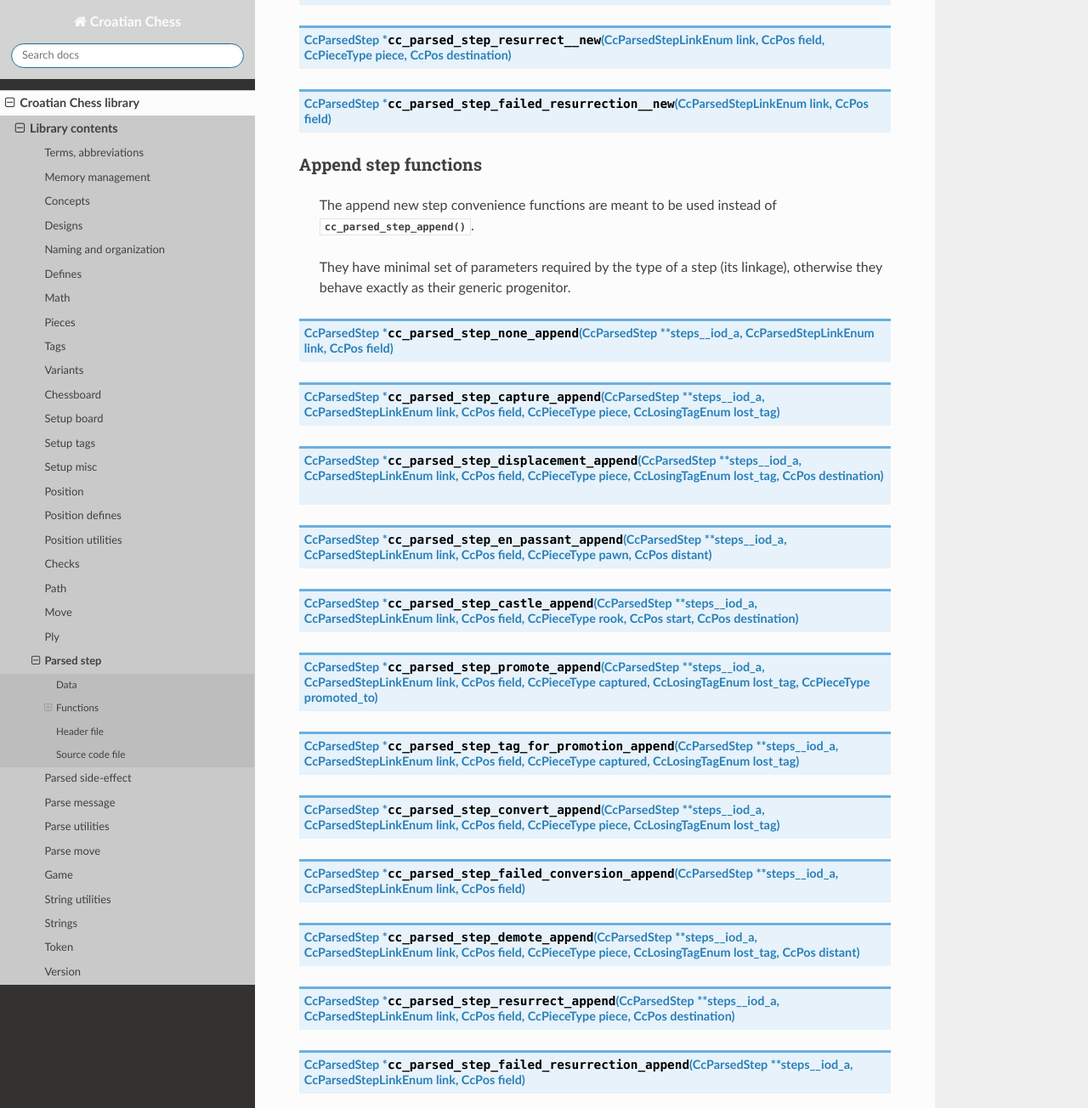
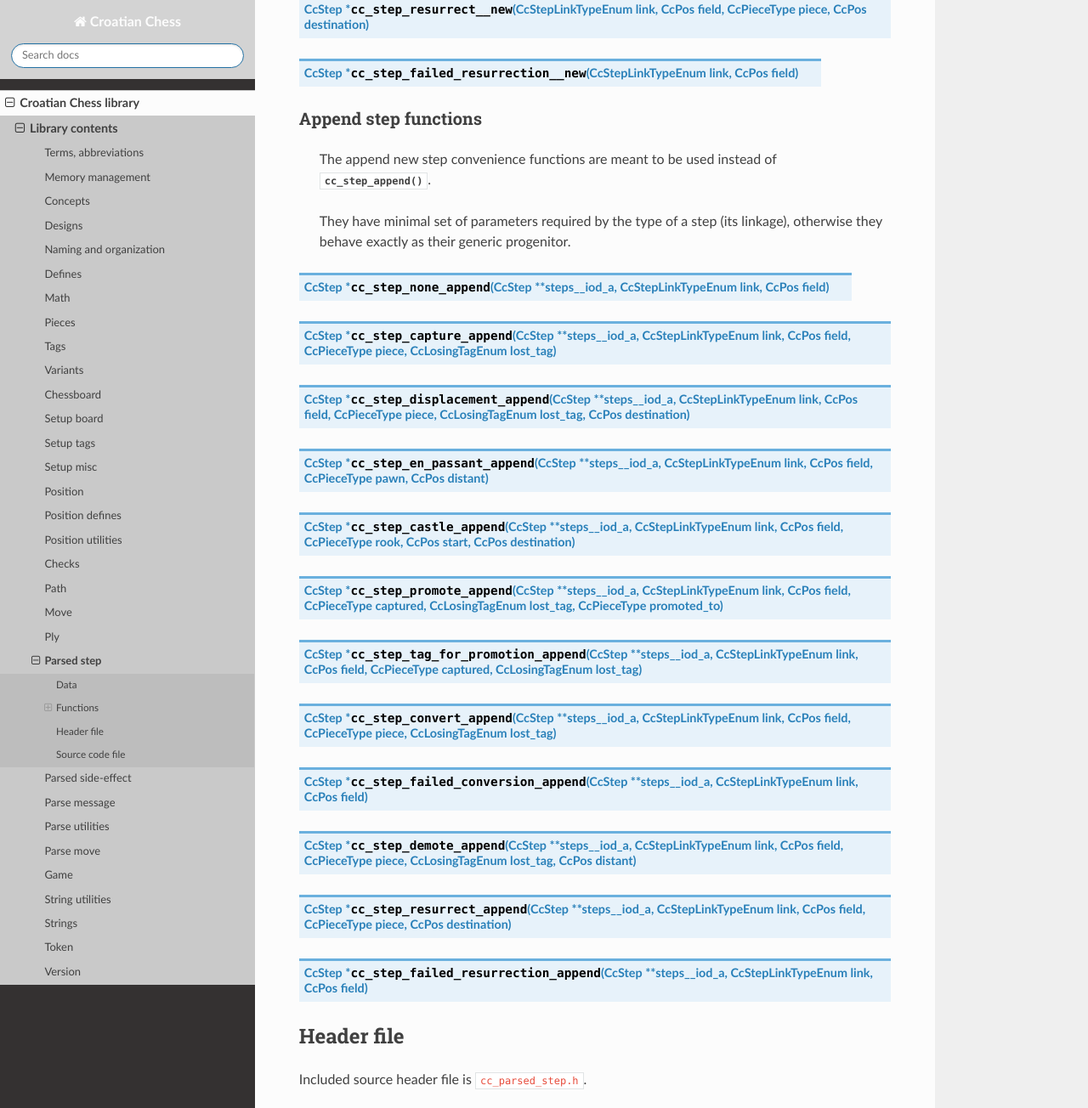
Before and after one commit to mmlacak/crochess, a Sphinx documentation site: the page built from docs/source/libcc/ccparsedstep.rst, in a window 1280 px wide and 1400 px high, scrolled down 5158 px, cut to the strip 0-1304 px from the top of the window. Shown: the whole strip at 85% size. Built offline with Sphinx 7.4.7 and the Read the Docs theme 3.1.0, drawn with Linux system fonts in a browser that asks for light colours; some of the changed text lies outside the part shown.

Commit message:
Renamed parsed step entities.

```diff
--- a/docs/source/libcc/ccparsedstep.rst
+++ b/docs/source/libcc/ccparsedstep.rst
@@ -17,70 +17,70 @@ parsed step definitions and functions.
 Data
 ----
 
-.. c:macro:: CC_PARSED_STEP_LINK_IS_ENUMERATOR(sle)
+.. c:macro:: CC_STEP_LINK_TYPE_IS_ENUMERATOR(sle)
 
     Macro to check if a given step link is enumerator.
 
-    :param sle: Step link enumeration, :c:enum:`CcParsedStepLinkEnum` value.
+    :param sle: Step link enumeration, :c:enum:`CcStepLinkTypeEnum` value.
     :returns: :c:data:`true` if enumerator, :c:data:`false` otherwise.
 
-.. c:macro:: CC_PARSED_STEP_LINK_IS_VALID(sle)
+.. c:macro:: CC_STEP_LINK_TYPE_IS_VALID(sle)
 
     Macro to check if a given step link is valid enumerator.
 
-    :param sle: Step link enumeration, :c:enum:`CcParsedStepLinkEnum` value.
+    :param sle: Step link enumeration, :c:enum:`CcStepLinkTypeEnum` value.
     :returns: :c:data:`true` if valid enumerator, :c:data:`false` otherwise.
 
-.. c:macro:: CC_PARSED_STEP_LINK_IS_DESTINATION(sle)
+.. c:macro:: CC_STEP_LINK_TYPE_IS_DESTINATION(sle)
 
     Macro to check if a given step link is destination.
 
-    :param sle: Step link enumeration, :c:enum:`CcParsedStepLinkEnum` value.
+    :param sle: Step link enumeration, :c:enum:`CcStepLinkTypeEnum` value.
     :returns: :c:data:`true` if destination, :c:data:`false` otherwise.
 
-.. c:enum:: CcParsedStepLinkEnum
+.. c:enum:: CcStepLinkTypeEnum
 
     Step link enumeration.
 
-    .. c:enumerator:: CC_PSLE_None
+    .. c:enumerator:: CC_SLTE_None
 
         Step link not found, uninitialized, not parsed yet, or error happened.
 
-    .. c:enumerator:: CC_PSLE_Start
+    .. c:enumerator:: CC_SLTE_Start
 
         Position from which a piece started moving.
 
-    .. c:enumerator:: CC_PSLE_Reposition
+    .. c:enumerator:: CC_SLTE_Reposition
 
         In trance-journey, dark Shaman's distant starting field; separated by ``,`` (comma).
 
-    .. c:enumerator:: CC_PSLE_Next
+    .. c:enumerator:: CC_SLTE_Next
 
         Step immediately following previous, separated by ``.`` (dot).
 
-    .. c:enumerator:: CC_PSLE_Distant
+    .. c:enumerator:: CC_SLTE_Distant
 
         Step not immediately following previous, separated by ``..`` (double-dot).
 
-    .. c:enumerator:: CC_PSLE_Destination
+    .. c:enumerator:: CC_SLTE_Destination
 
         Step to destination field, separated by ``-`` (hyphen).
 
-    .. c:enumerator:: CC_PSLE_JustDestination
+    .. c:enumerator:: CC_SLTE_JustDestination
 
         Just destination field, no separators, no other steps.
 
-    :c:`enum` is tagged with the same :c:enum:`CcParsedStepLinkEnum` name.
+    :c:`enum` is tagged with the same :c:enum:`CcStepLinkTypeEnum` name.
 
-.. c:macro:: CC_MAX_LEN_PARSED_STEP_LINK_SYMBOL
+.. c:macro:: CC_MAX_LEN_STEP_LINK_TYPE_SYMBOL
 
     Macro constant for maximum length of a step link symbol; equals to ``2`` :c:`char`\s.
 
-.. c:struct:: CcParsedStep
+.. c:struct:: CcStep
 
     Step :c:`struct`\ure, linked list.
 
-    .. c:member:: CcParsedStepLinkEnum link
+    .. c:member:: CcStepLinkTypeEnum link
 
         Type of a link to previous step.
 
@@ -93,18 +93,18 @@ Data
         Side-effect structure.
 
 
-    .. c:member:: struct CcParsedStep * next
+    .. c:member:: struct CcStep * next
 
         Next step in a linked list.
 
-    :c:`struct` is tagged with the same :c:struct:`CcParsedStep` name.
+    :c:`struct` is tagged with the same :c:struct:`CcStep` name.
 
 .. _lbl-libcc-ccparsedstep-functions:
 
 Functions
 ---------
 
-.. c:function:: char const * cc_parsed_step_link_symbol( CcParsedStepLinkEnum sle )
+.. c:function:: char const * cc_step_link_type_symbol( CcStepLinkTypeEnum sle )
 
     Function returns string symbol, as used in algebraic notation,
     for a given step link.
@@ -114,7 +114,7 @@ Functions
     :param sle: A step linkage.
     :returns: String symbol if link is valid, :c:data:`NULL` otherwise.
 
-.. c:function:: CcParsedStep * cc_parsed_step__new( CcParsedStepLinkEnum link, CcPos field, CcParsedSideEffect side_effect )
+.. c:function:: CcStep * cc_step__new( CcStepLinkTypeEnum link, CcPos field, CcParsedSideEffect side_effect )
 
     Returns a newly allocated step.
 
@@ -123,7 +123,7 @@ Functions
     :param side_effect: Side-effect :c:`struct`\ure.
     :returns: A newly allocated step if successful, :c:data:`NULL` otherwise.
 
-.. c:function:: CcParsedStep * cc_parsed_step_append( CcParsedStep ** steps__iod_a, CcParsedStepLinkEnum link, CcPos field, CcParsedSideEffect side_effect )
+.. c:function:: CcStep * cc_step_append( CcStep ** steps__iod_a, CcStepLinkTypeEnum link, CcPos field, CcParsedSideEffect side_effect )
 
     Appends a newly allocated step to a given linked list.
 
@@ -137,14 +137,14 @@ Functions
     :param side_effect: Side-effect :c:`struct`\ure.
     :returns: A newly allocated step if successful, :c:data:`NULL` otherwise.
 
-.. c:function:: CcParsedStep * cc_parsed_step_duplicate_all__new( CcParsedStep * steps )
+.. c:function:: CcStep * cc_step_duplicate_all__new( CcStep * steps )
 
     Duplicates all given steps into a newly allocated linked list.
 
     :param sle: Linked list to duplicate.
     :returns: A newly allocated steps if successful, :c:data:`NULL` otherwise.
 
-.. c:function:: CcParsedStep * cc_parsed_step_extend( CcParsedStep ** steps__iod_a, CcParsedStep ** steps__d_n )
+.. c:function:: CcStep * cc_step_extend( CcStep ** steps__iod_a, CcStep ** steps__d_n )
 
     Extends given linked list of steps with another.
 
@@ -163,21 +163,21 @@ Functions
     :returns: Weak pointer to extended portion of a linked list if successful,
               :c:data:`NULL` otherwise.
 
-.. c:function:: size_t cc_parsed_step_count( CcParsedStep * steps )
+.. c:function:: size_t cc_step_count( CcStep * steps )
 
     Function returning count of steps.
 
     :param steps: Linked list of steps.
     :returns: Count of steps if successful, ``0`` otherwise.
 
-.. c:function:: CcParsedStep * cc_parsed_step_find_start( CcParsedStep * steps )
+.. c:function:: CcStep * cc_step_find_start( CcStep * steps )
 
     Function finds starting step.
 
     :param steps: Linked list of steps.
     :returns: Starting step if successful, :c:data:`NULL` otherwise.
 
-.. c:function:: CcParsedStep * cc_parsed_step_find_destination( CcParsedStep * steps )
+.. c:function:: CcStep * cc_step_find_destination( CcStep * steps )
 
     Function finds destination step.
 
@@ -188,14 +188,14 @@ Functions
     :param steps: Linked list of steps.
     :returns: Destination step if successful, :c:data:`NULL` otherwise.
 
-.. c:function:: bool cc_parsed_step_free_all( CcParsedStep ** steps__f )
+.. c:function:: bool cc_step_free_all( CcStep ** steps__f )
 
     Frees all steps in a linked list.
 
     :param steps__f: Linked list of steps.
     :returns: :c:data:`true` if successful, :c:data:`false` otherwise.
 
-.. c:function:: char * cc_parsed_step_all_to_string__new( CcParsedStep * steps )
+.. c:function:: char * cc_step_all_to_string__new( CcStep * steps )
 
     Function returns a newly allocated string, containing user-readable
     representation of steps in a given linked list.
@@ -216,35 +216,35 @@ New step functions
 ^^^^^^^^^^^^^^^^^^
 
     The new step convenience functions are meant to be used instead of
-    :c:func:`cc_parsed_step__new()`.
+    :c:func:`cc_step__new()`.
 
     They have minimal set of parameters required by the type of a step
     (its linkage), otherwise they behave exactly as their generic
     progenitor.
 
-.. c:function:: CcParsedStep * cc_parsed_step_none__new( CcParsedStepLinkEnum link, CcPos field )
+.. c:function:: CcStep * cc_step_none__new( CcStepLinkTypeEnum link, CcPos field )
 
-.. c:function:: CcParsedStep * cc_parsed_step_capture__new( CcParsedStepLinkEnum link, CcPos field, CcPieceType piece, CcLosingTagEnum lost_tag )
+.. c:function:: CcStep * cc_step_capture__new( CcStepLinkTypeEnum link, CcPos field, CcPieceType piece, CcLosingTagEnum lost_tag )
 
-.. c:function:: CcParsedStep * cc_parsed_step_displacement__new( CcParsedStepLinkEnum link, CcPos field, CcPieceType piece, CcLosingTagEnum lost_tag, CcPos destination )
+.. c:function:: CcStep * cc_step_displacement__new( CcStepLinkTypeEnum link, CcPos field, CcPieceType piece, CcLosingTagEnum lost_tag, CcPos destination )
 
-.. c:function:: CcParsedStep * cc_parsed_step_en_passant__new( CcParsedStepLinkEnum link, CcPos field, CcPieceType pawn, CcPos distant )
+.. c:function:: CcStep * cc_step_en_passant__new( CcStepLinkTypeEnum link, CcPos field, CcPieceType pawn, CcPos distant )
 
-.. c:function:: CcParsedStep * cc_parsed_step_castle__new( CcParsedStepLinkEnum link, CcPos field, CcPieceType rook, CcPos start, CcPos destination )
+.. c:function:: CcStep * cc_step_castle__new( CcStepLinkTypeEnum link, CcPos field, CcPieceType rook, CcPos start, CcPos destination )
 
-.. c:function:: CcParsedStep * cc_parsed_step_promote__new( CcParsedStepLinkEnum link, CcPos field, CcPieceType captured, CcLosingTagEnum lost_tag, CcPieceType promoted_to )
+.. c:function:: CcStep * cc_step_promote__new( CcStepLinkTypeEnum link, CcPos field, CcPieceType captured, CcLosingTagEnum lost_tag, CcPieceType promoted_to )
 
-.. c:function:: CcParsedStep * cc_parsed_step_tag_for_promotion__new( CcParsedStepLinkEnum link, CcPos field, CcPieceType captured, CcLosingTagEnum lost_tag )
+.. c:function:: CcStep * cc_step_tag_for_promotion__new( CcStepLinkTypeEnum link, CcPos field, CcPieceType captured, CcLosingTagEnum lost_tag )
 
-.. c:function:: CcParsedStep * cc_parsed_step_convert__new( CcParsedStepLinkEnum link, CcPos field, CcPieceType piece, CcLosingTagEnum lost_tag )
+.. c:function:: CcStep * cc_step_convert__new( CcStepLinkTypeEnum link, CcPos field, CcPieceType piece, CcLosingTagEnum lost_tag )
 
-.. c:function:: CcParsedStep * cc_parsed_step_failed_conversion__new( CcParsedStepLinkEnum link, CcPos field )
+.. c:function:: CcStep * cc_step_failed_conversion__new( CcStepLinkTypeEnum link, CcPos field )
 
-.. c:function:: CcParsedStep * cc_parsed_step_demote__new( CcParsedStepLinkEnum link, CcPos field, CcPieceType piece, CcLosingTagEnum lost_tag, CcPos distant )
+.. c:function:: CcStep * cc_step_demote__new( CcStepLinkTypeEnum link, CcPos field, CcPieceType piece, CcLosingTagEnum lost_tag, CcPos distant )
 
-.. c:function:: CcParsedStep * cc_parsed_step_resurrect__new( CcParsedStepLinkEnum link, CcPos field, CcPieceType piece, CcPos destination )
+.. c:function:: CcStep * cc_step_resurrect__new( CcStepLinkTypeEnum link, CcPos field, CcPieceType piece, CcPos destination )
 
-.. c:function:: CcParsedStep * cc_parsed_step_failed_resurrection__new( CcParsedStepLinkEnum link, CcPos field )
+.. c:function:: CcStep * cc_step_failed_resurrection__new( CcStepLinkTypeEnum link, CcPos field )
 
 .. _lbl-libcc-ccparsedstep-appendfunctions:
 
@@ -252,35 +252,35 @@ Append step functions
 ^^^^^^^^^^^^^^^^^^^^^
 
     The append new step convenience functions are meant to be used instead of
-    :c:func:`cc_parsed_step_append()`.
+    :c:func:`cc_step_append()`.
 
     They have minimal set of parameters required by the type of a step
     (its linkage), otherwise they behave exactly as their generic
     progenitor.
 
-.. c:function:: CcParsedStep * cc_parsed_step_none_append( CcParsedStep ** steps__iod_a, CcParsedStepLinkEnum link, CcPos field )
+.. c:function:: CcStep * cc_step_none_append( CcStep ** steps__iod_a, CcStepLinkTypeEnum link, CcPos field )
 
-.. c:function:: CcParsedStep * cc_parsed_step_capture_append( CcParsedStep ** steps__iod_a, CcParsedStepLinkEnum link, CcPos field, CcPieceType piece, CcLosingTagEnum lost_tag )
+.. c:function:: CcStep * cc_step_capture_append( CcStep ** steps__iod_a, CcStepLinkTypeEnum link, CcPos field, CcPieceType piece, CcLosingTagEnum lost_tag )
 
-.. c:function:: CcParsedStep * cc_parsed_step_displacement_append( CcParsedStep ** steps__iod_a, CcParsedStepLinkEnum link, CcPos field, CcPieceType piece, CcLosingTagEnum lost_tag, CcPos destination )
+.. c:function:: CcStep * cc_step_displacement_append( CcStep ** steps__iod_a, CcStepLinkTypeEnum link, CcPos field, CcPieceType piece, CcLosingTagEnum lost_tag, CcPos destination )
 
-.. c:function:: CcParsedStep * cc_parsed_step_en_passant_append( CcParsedStep ** steps__iod_a, CcParsedStepLinkEnum link, CcPos field, CcPieceType pawn, CcPos distant )
+.. c:function:: CcStep * cc_step_en_passant_append( CcStep ** steps__iod_a, CcStepLinkTypeEnum link, CcPos field, CcPieceType pawn, CcPos distant )
 
-.. c:function:: CcParsedStep * cc_parsed_step_castle_append( CcParsedStep ** steps__iod_a, CcParsedStepLinkEnum link, CcPos field, CcPieceType rook, CcPos start, CcPos destination )
+.. c:function:: CcStep * cc_step_castle_append( CcStep ** steps__iod_a, CcStepLinkTypeEnum link, CcPos field, CcPieceType rook, CcPos start, CcPos destination )
 
-.. c:function:: CcParsedStep * cc_parsed_step_promote_append( CcParsedStep ** steps__iod_a, CcParsedStepLinkEnum link, CcPos field, CcPieceType captured, CcLosingTagEnum lost_tag, CcPieceType promoted_to )
+.. c:function:: CcStep * cc_step_promote_append( CcStep ** steps__iod_a, CcStepLinkTypeEnum link, CcPos field, CcPieceType captured, CcLosingTagEnum lost_tag, CcPieceType promoted_to )
 
-.. c:function:: CcParsedStep * cc_parsed_step_tag_for_promotion_append( CcParsedStep ** steps__iod_a, CcParsedStepLinkEnum link, CcPos field, CcPieceType captured, CcLosingTagEnum lost_tag )
+.. c:function:: CcStep * cc_step_tag_for_promotion_append( CcStep ** steps__iod_a, CcStepLinkTypeEnum link, CcPos field, CcPieceType captured, CcLosingTagEnum lost_tag )
 
-.. c:function:: CcParsedStep * cc_parsed_step_convert_append( CcParsedStep ** steps__iod_a, CcParsedStepLinkEnum link, CcPos field, CcPieceType piece, CcLosingTagEnum lost_tag )
+.. c:function:: CcStep * cc_step_convert_append( CcStep ** steps__iod_a, CcStepLinkTypeEnum link, CcPos field, CcPieceType piece, CcLosingTagEnum lost_tag )
 
-.. c:function:: CcParsedStep * cc_parsed_step_failed_conversion_append( CcParsedStep ** steps__iod_a, CcParsedStepLinkEnum link, CcPos field )
+.. c:function:: CcStep * cc_step_failed_conversion_append( CcStep ** steps__iod_a, CcStepLinkTypeEnum link, CcPos field )
 
-.. c:function:: CcParsedStep * cc_parsed_step_demote_append( CcParsedStep ** steps__iod_a, CcParsedStepLinkEnum link, CcPos field, CcPieceType piece, CcLosingTagEnum lost_tag, CcPos distant )
+.. c:function:: CcStep * cc_step_demote_append( CcStep ** steps__iod_a, CcStepLinkTypeEnum link, CcPos field, CcPieceType piece, CcLosingTagEnum lost_tag, CcPos distant )
 
-.. c:function:: CcParsedStep * cc_parsed_step_resurrect_append( CcParsedStep ** steps__iod_a, CcParsedStepLinkEnum link, CcPos field, CcPieceType piece, CcPos destination )
+.. c:function:: CcStep * cc_step_resurrect_append( CcStep ** steps__iod_a, CcStepLinkTypeEnum link, CcPos field, CcPieceType piece, CcPos destination )
 
-.. c:function:: CcParsedStep * cc_parsed_step_failed_resurrection_append( CcParsedStep ** steps__iod_a, CcParsedStepLinkEnum link, CcPos field )
+.. c:function:: CcStep * cc_step_failed_resurrection_append( CcStep ** steps__iod_a, CcStepLinkTypeEnum link, CcPos field )
 
 .. _lbl-libcc-ccparsedstep-sourcecodeheader:
 
--- a/docs/source/libcc/ccparseutils.rst
+++ b/docs/source/libcc/ccparseutils.rst
@@ -260,7 +260,7 @@ Functions
     :returns: :c:data:`true` if ply contains step separators,
         :c:data:`false` otherwise.
 
-.. c:function:: bool cc_parse_step_link( char const * step_an_str, char const * ply_end, CcParsedStepLinkEnum * sle__o )
+.. c:function:: bool cc_parse_step_link( char const * step_an_str, char const * ply_end, CcStepLinkTypeEnum * sle__o )
 
     Function returns parsed step link via *output* parameter.
 
@@ -271,11 +271,11 @@ Functions
     :param sle__o: *Output*; pointer to step link storage.
     :returns: :c:data:`true` if successful, :c:data:`false` otherwise.
 
-.. c:function:: size_t cc_parsed_step_link_len( CcParsedStepLinkEnum sle )
+.. c:function:: size_t cc_step_link_len( CcStepLinkTypeEnum sle )
 
     Function returns length in :c:`char`\s of a step link as used in notation.
 
-    :param sle: Step link, i.e. :c:enum:`CcParsedStepLinkEnum` value.
+    :param sle: Step link, i.e. :c:enum:`CcStepLinkTypeEnum` value.
     :returns: Length if given step link was valid, ``0`` otherwise.
 
 .. c:function:: char const * cc_next_step_link( char const * step_an_str, char const * ply_end )
--- a/docs/source/libcc/ccply.rst
+++ b/docs/source/libcc/ccply.rst
@@ -126,7 +126,7 @@ Data
 
         Flag, whether moving piece has lost its tag.
 
-    .. c:member:: CcParsedStep * steps
+    .. c:member:: CcStep * steps
 
         Steps taken by the piece.
 
@@ -201,7 +201,7 @@ Functions
     :param ple: A ply linkage.
     :returns: String symbol if link is valid, :c:data:`NULL` otherwise.
 
-.. c:function:: CcPly * cc_ply__new( CcPlyLinkTypeEnum link, CcPieceType piece, CcLosingTagEnum lost_tag, CcParsedStep ** steps__n )
+.. c:function:: CcPly * cc_ply__new( CcPlyLinkTypeEnum link, CcPieceType piece, CcLosingTagEnum lost_tag, CcStep ** steps__n )
 
     Function returns newly allocated ply.
 
@@ -214,7 +214,7 @@ Functions
     :param steps__n: **Ownership transfer**; steps, linked list, inner pointer can be :c:data:`NULL`.
     :returns: A newly allocated ply if successful, :c:data:`NULL` otherwise.
 
-.. c:function:: CcPly * cc_ply_append( CcPly ** plies__iod_a, CcPlyLinkTypeEnum link, CcPieceType piece, CcLosingTagEnum lost_tag, CcParsedStep ** steps__n )
+.. c:function:: CcPly * cc_ply_append( CcPly ** plies__iod_a, CcPlyLinkTypeEnum link, CcPieceType piece, CcLosingTagEnum lost_tag, CcStep ** steps__n )
 
     Appends a newly allocated ply to a given linked list.
 
--- a/docs/source/libcc/concepts.rst
+++ b/docs/source/libcc/concepts.rst
@@ -24,11 +24,11 @@ valid, even if a coordinate may be way off-board.
 
 For :c:`enum`\s, first :c:`macro` checks if a given value is enumerated within
 the :c:`enum`; this macro is named ``"is enumerator?"``, e.g.
-:c:enumerator:`CC_PARSED_STEP_LINK_IS_ENUMERATOR`.
+:c:enumerator:`CC_STEP_LINK_TYPE_IS_ENUMERATOR`.
 
 Second :c:`macro` also checks if given value is different from pre-designed
 :c:`None` (or :c:`Void`, or :c:`Empty`) enumeration value; this macro is named
-``"is valid?"``, e.g. :c:enumerator:`CC_PARSED_STEP_LINK_IS_VALID`.
+``"is valid?"``, e.g. :c:enumerator:`CC_STEP_LINK_TYPE_IS_VALID`.
 
 .. _lbl-libcc-concepts-positionssteps:
 
```
Also changed, not shown: README.md (+2 -2 lines), docs/source/libcc/memory.rst (+9 -9 lines), 14 other files.
